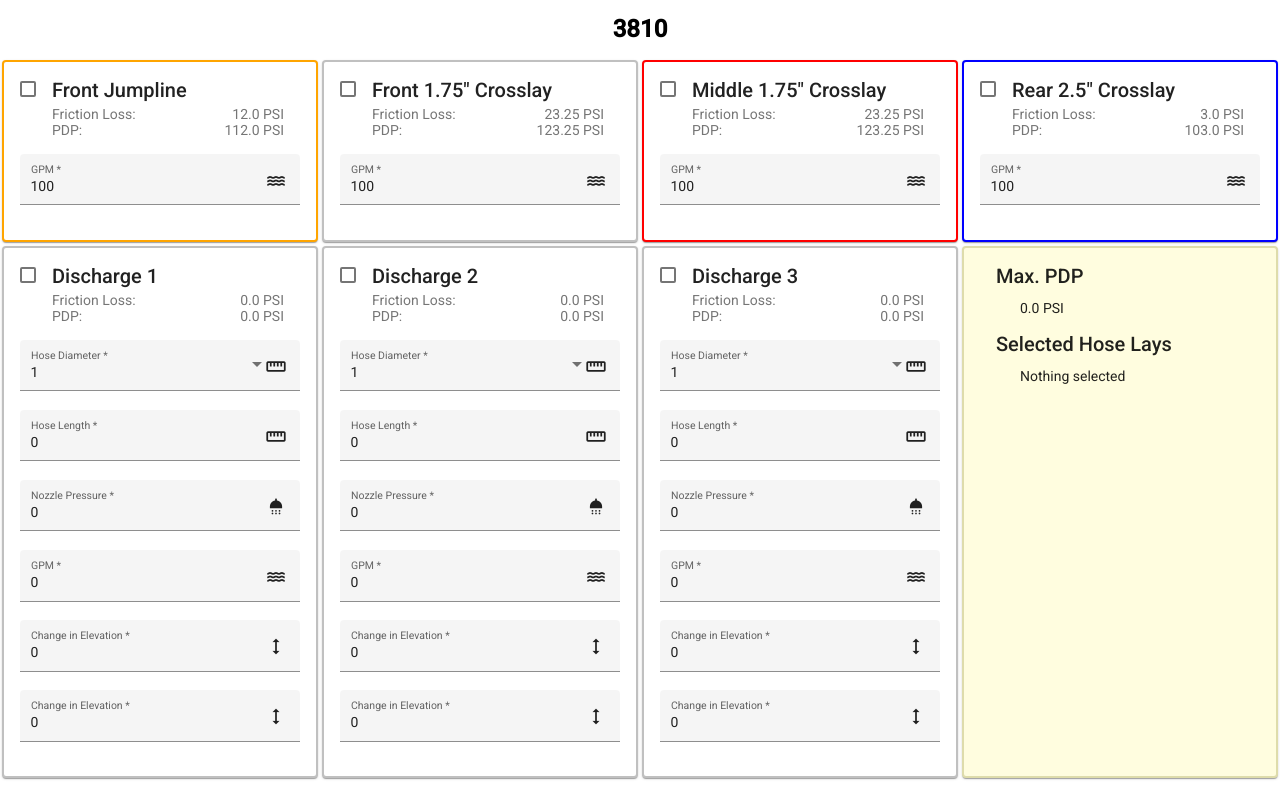
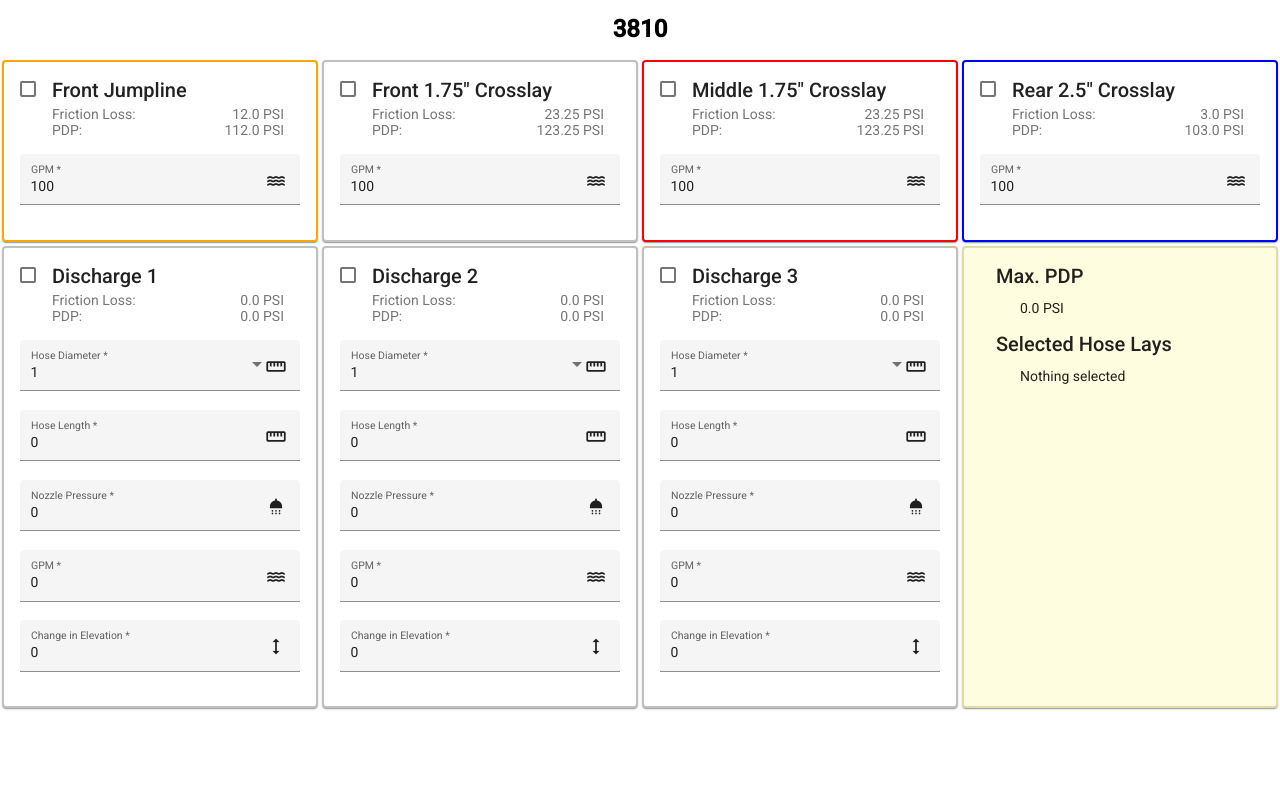
Before and after one commit to boris-yeltsin/pressure-calc, an Angular app: page / in a window 1280 px wide. Built offline with nearby package versions, Linux system fonts and the light colour scheme.

Commit message:
fix form, rebuild

```diff
--- a/src/app/discharge-pressure-calculator/custom-hose-lay-input/custom-hose-lay-input.component.html
+++ b/src/app/discharge-pressure-calculator/custom-hose-lay-input/custom-hose-lay-input.component.html
@@ -35,10 +35,5 @@
             <input matInput type="number" formControlName="elevationChange" required>
             <mat-icon matSuffix>height</mat-icon>
         </mat-form-field>
-        <mat-form-field appearance="fill" class="elevation-input">
-            <mat-label>Change in Elevation</mat-label>
-            <input matInput type="number" formControlName="elevationChange" required>
-            <mat-icon matSuffix>height</mat-icon>
-        </mat-form-field>
     </mat-card-content>
 </mat-card>
```
